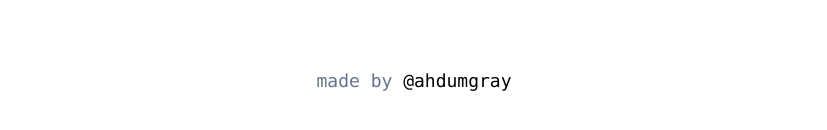
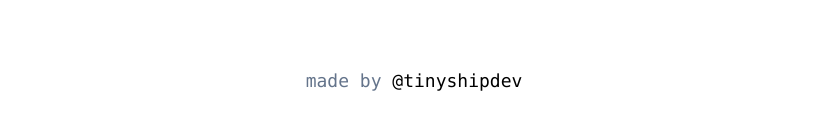
Before and after one commit to tinyshipdev/chorditure, a Next.js app: page / in a window 1280 px wide. Shown: the part 374-504 px from the top of the page, without its empty margins (226-1053 px from the left). Built offline with nearby package versions, Linux system fonts and the light colour scheme.

Commit message:
update handle

```diff
--- a/src/pages/_document.tsx
+++ b/src/pages/_document.tsx
@@ -12,7 +12,7 @@ export default function Document() {
         <Main />
         <NextScript />
         <footer className="text-center py-20">
-          <span className="text-slate-500">made by</span> <a href="https://adamgray.dev">@ahdumgray</a>
+          <span className="text-slate-500">made by</span> <a href="https://twitter.com/tinyshipdev">@tinyshipdev</a>
         </footer>
       </body>
     </Html>
```
